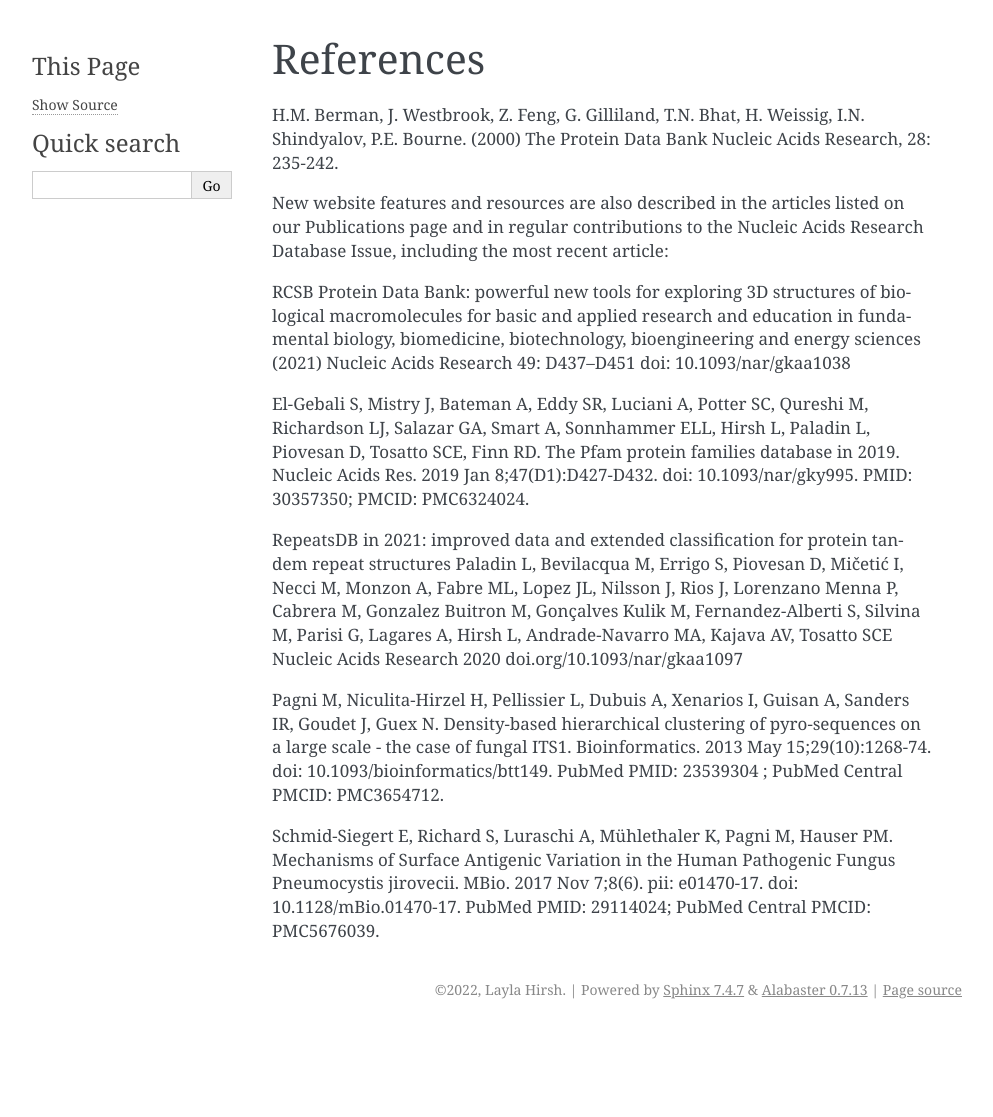
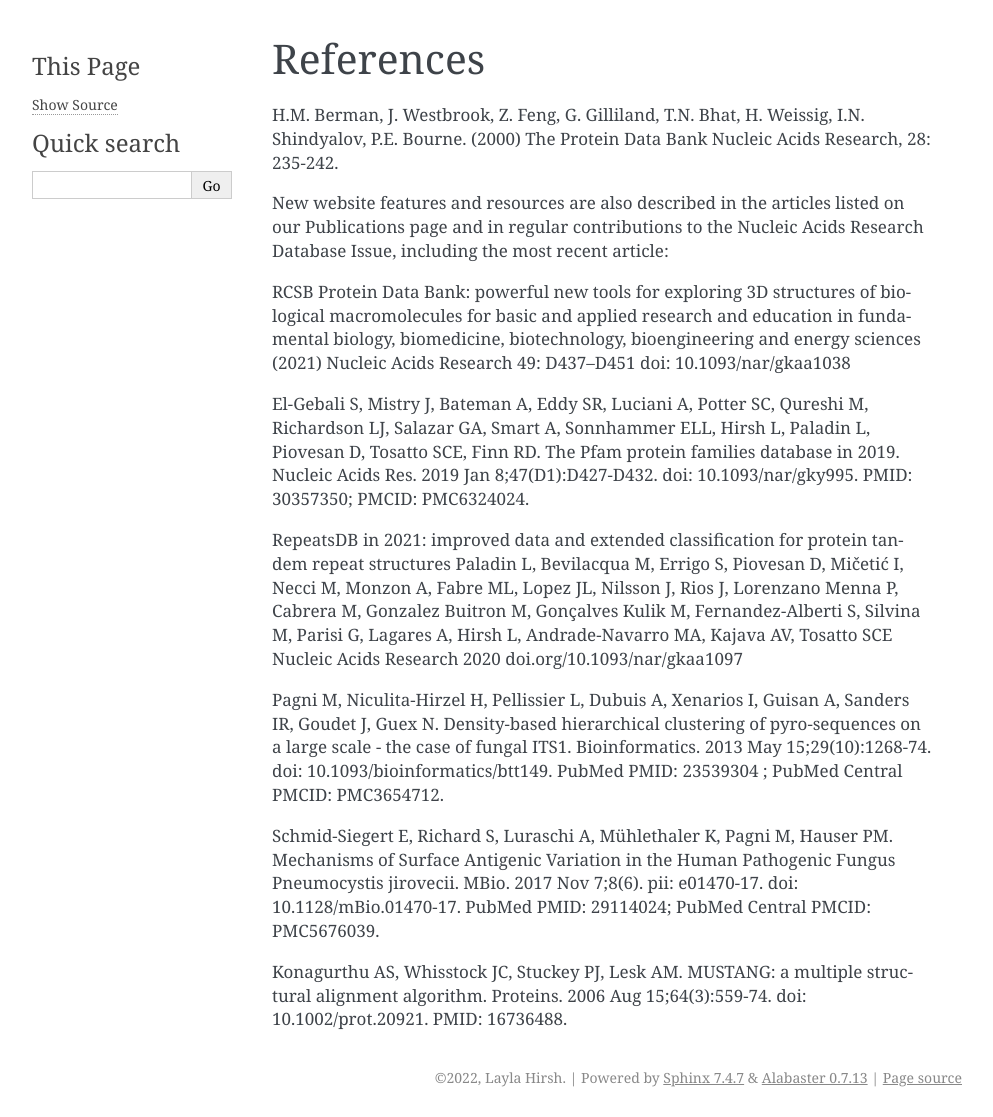
Before and after one commit to DraLaylaHirsh/MRFprofilesCreation, a Sphinx documentation site: the page built from docs/references.rst, in a window 1280 px wide. Shown: the whole page, without its empty margins (148-1141 px from the left). Built offline with Sphinx 7.4.7, drawn with Linux system fonts in a browser that asks for light colours; before the commit the page ends 1029 px from its top, so only the background shows below that.

Commit message:
Update references.rst

```diff
--- a/docs/references.rst
+++ b/docs/references.rst
@@ -18,3 +18,5 @@
 Pagni M, Niculita-Hirzel H, Pellissier L, Dubuis A, Xenarios I, Guisan A, Sanders IR, Goudet J, Guex N. Density-based hierarchical clustering of pyro-sequences on a large scale - the case of fungal ITS1. Bioinformatics. 2013 May 15;29(10):1268-74. doi: 10.1093/bioinformatics/btt149. PubMed PMID: 23539304 ; PubMed Central PMCID: PMC3654712.
 
 Schmid-Siegert E, Richard S, Luraschi A, Mühlethaler K, Pagni M, Hauser PM. Mechanisms of Surface Antigenic Variation in the Human Pathogenic Fungus Pneumocystis jirovecii. MBio. 2017 Nov 7;8(6). pii: e01470-17. doi: 10.1128/mBio.01470-17. PubMed PMID: 29114024; PubMed Central PMCID: PMC5676039.
+
+Konagurthu AS, Whisstock JC, Stuckey PJ, Lesk AM. MUSTANG: a multiple structural alignment algorithm. Proteins. 2006 Aug 15;64(3):559-74. doi: 10.1002/prot.20921. PMID: 16736488.
```
